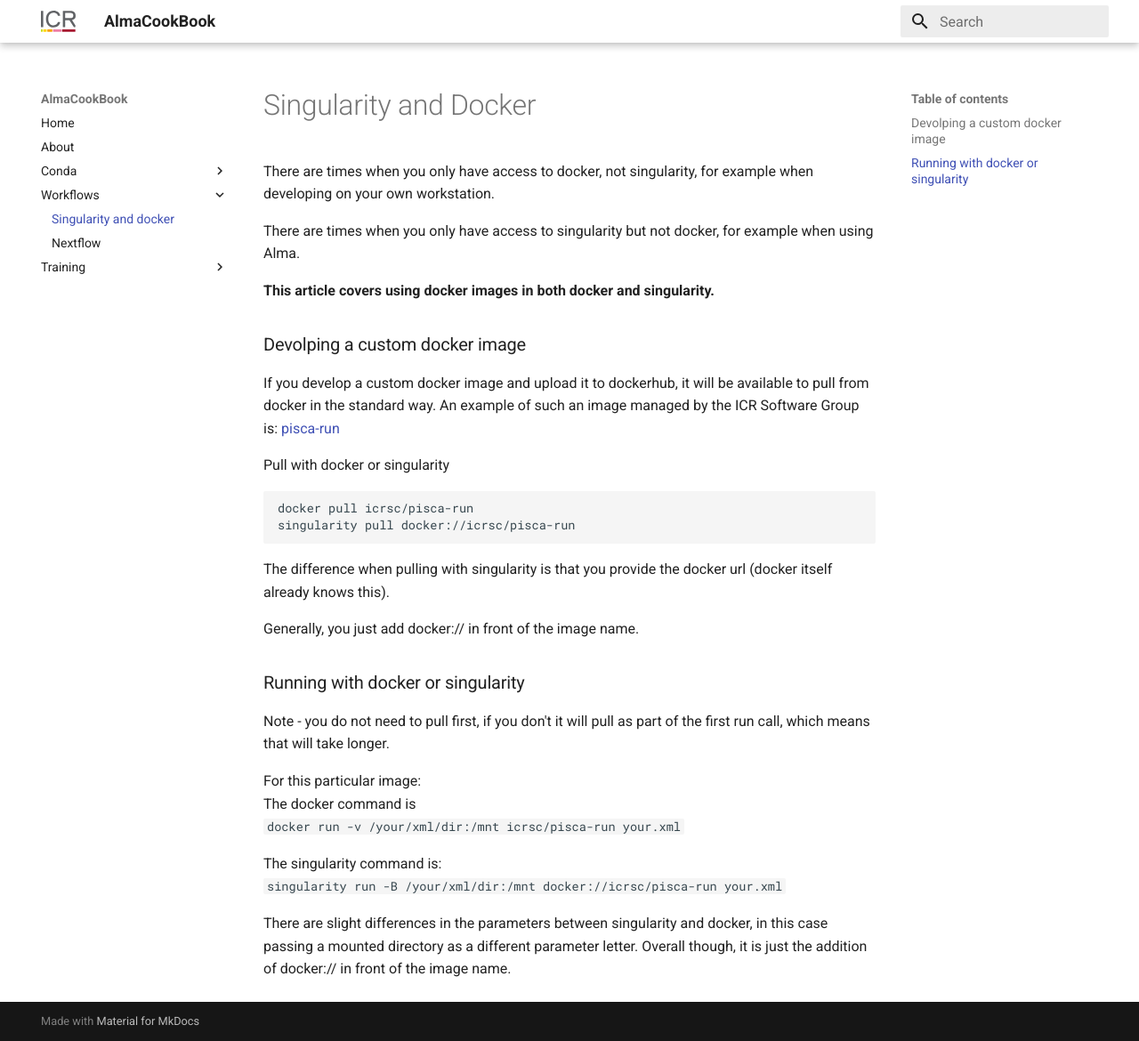
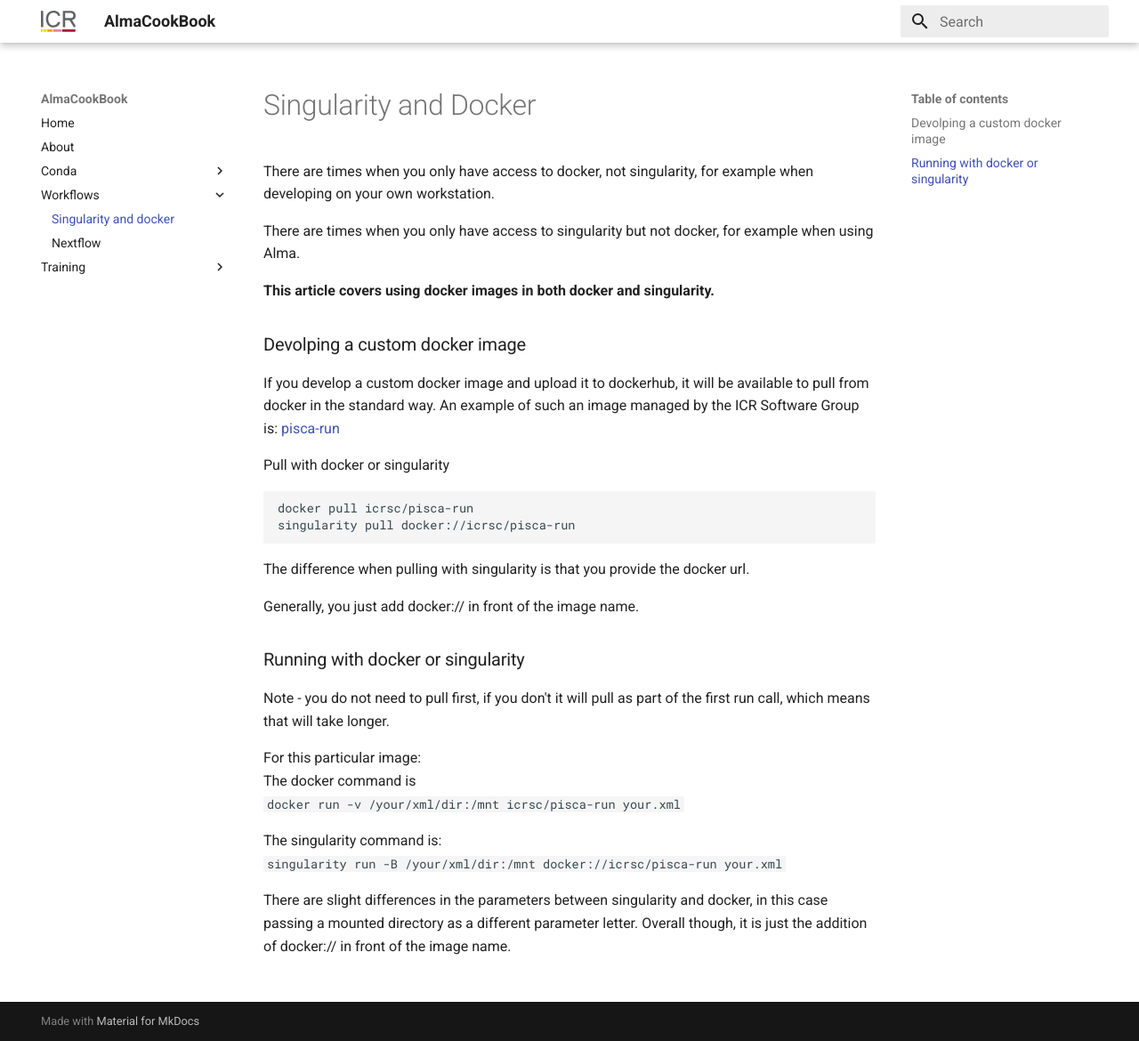
Before and after one commit to AlmaCookBook/AlmaCookBook.github.io, an MkDocs documentation site: the page built from docs/workflows/containers.md, in a window 1280 px wide and 1170 px high. Shown: the whole window at 89% size. Built offline with MkDocs 1.6.1 and Material for MkDocs 9.7.7, drawn with Linux system fonts in a browser that asks for light colours.

Commit message:
Update containers.md

````diff
--- a/docs/workflows/containers.md
+++ b/docs/workflows/containers.md
@@ -16,7 +16,7 @@ docker pull icrsc/pisca-run
 singularity pull docker://icrsc/pisca-run
 ```
 
-The difference when pulling with singularity is that you provide the docker url (docker itself already knows this).
+The difference when pulling with singularity is that you provide the docker url.
 
 Generally, you just add docker:// in front of the image name.
 
````
